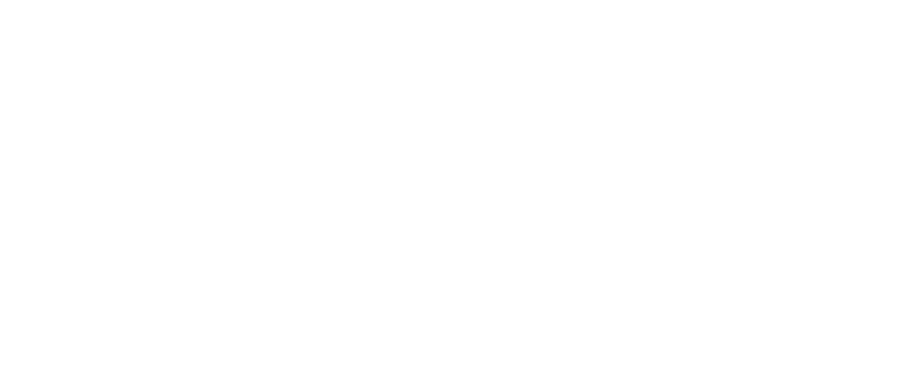
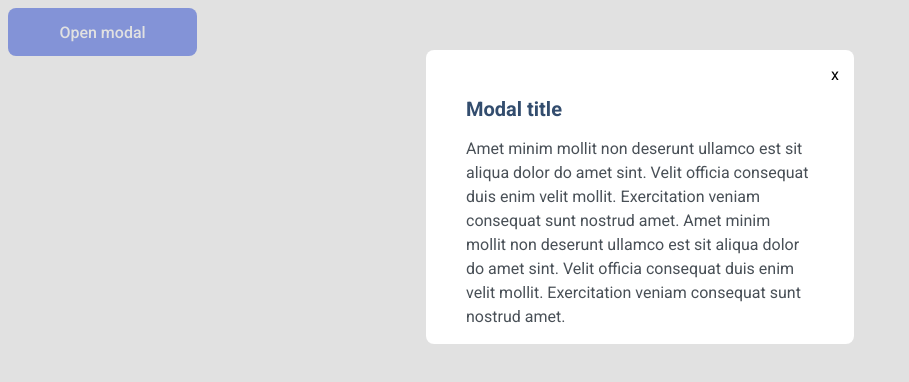
Before and after one commit to serjio1905/htmlcss-20210916_serjio-rv, a website: page 05-lection3/02-modal/index.html in a window 1280 px wide. Shown: the whole page, without its empty margins (0-909 px from the left). Drawn offline with Linux system fonts and the light colour scheme.

Commit message:
modal done

```diff
--- a/05-lection3/02-modal/index.html
+++ b/05-lection3/02-modal/index.html
@@ -4,9 +4,25 @@
     <head>
         <link rel="stylesheet" href="../../assets/css/main.css">
         <link rel="stylesheet" href="./modal.css">
+        <link rel="stylesheet" href="/03-lection1/01-button/button.css">
         <title>Modal</title>
     </head>
     <body>
+        <button class="btn btn_primary" id="modal-open">
+            <span>Open modal</span>
+        </button>
+
+        <div class="modal" id="modal">
+            <div class="modal__content">
+                <div class="modal__close" id="modal-close">x</div>
+                <h2 class="modal__title">
+                    Modal title
+                </h2>
+                <p class="modal__text">
+                    Amet minim mollit non deserunt ullamco est sit aliqua dolor do amet sint. Velit officia consequat duis enim velit mollit. Exercitation veniam consequat sunt nostrud amet. Amet minim mollit non deserunt ullamco est sit aliqua dolor do amet sint. Velit officia consequat duis enim velit mollit. Exercitation veniam consequat sunt nostrud amet.
+                </p>
+            </div>
+        </div>
     </body>
     <script src="./index.js"></script>
 </html>
--- a/05-lection3/02-modal/modal.css
+++ b/05-lection3/02-modal/modal.css
@@ -0,0 +1,46 @@
+.modal {
+    display: block;
+    position: fixed;
+    top: 0;
+    left: 0;
+    height: 100vh;
+    width: 100vw;
+    background-color: rgba(196, 196, 196, 0.5);
+}
+
+.modal__content {
+    background-color: rgba(255, 255, 255, 1);
+    border-radius: 8px;
+    width: 428px;
+    height: 294px;
+    margin: auto;
+    margin-top: 50px;
+    padding: 30px 40px 33px 40px ;
+    position: relative;
+}
+
+.modal__close {
+    position: absolute;
+    cursor: pointer;
+    right: 15px;
+    top: 15px;
+}
+
+.modal__title {
+    font: Inter;
+    font-style: normal;
+    font-weight: 600;
+    font-size: 20px;
+    line-height: 24px;
+    color: var(--black-2);
+
+}
+
+.modal__text {
+    font: Inter;
+    font-style: normal;
+    font-weight: normal;
+    font-size: 16px;
+    line-height: 24px;
+    color: var(--grey-4);
+}
--- a/assets/css/main.css
+++ b/assets/css/main.css
@@ -4,6 +4,7 @@
     --white: #ffffff;
     --white-2: #F9FAFC;
     --black: #212429;
+    --black-2: #334D6E;
     --pink: #F784AD;
     --purple: #7048E8;
     --blue: #374FC7;
@@ -15,6 +16,7 @@
     --grey-2: #DDE2E5;
     --grey-3: #ACB5BD;
     --grey-4: #495057;
+    --grey-5: #C4C4C4;
     --error: var(--red);
     --success: var(--blue);
 
```
